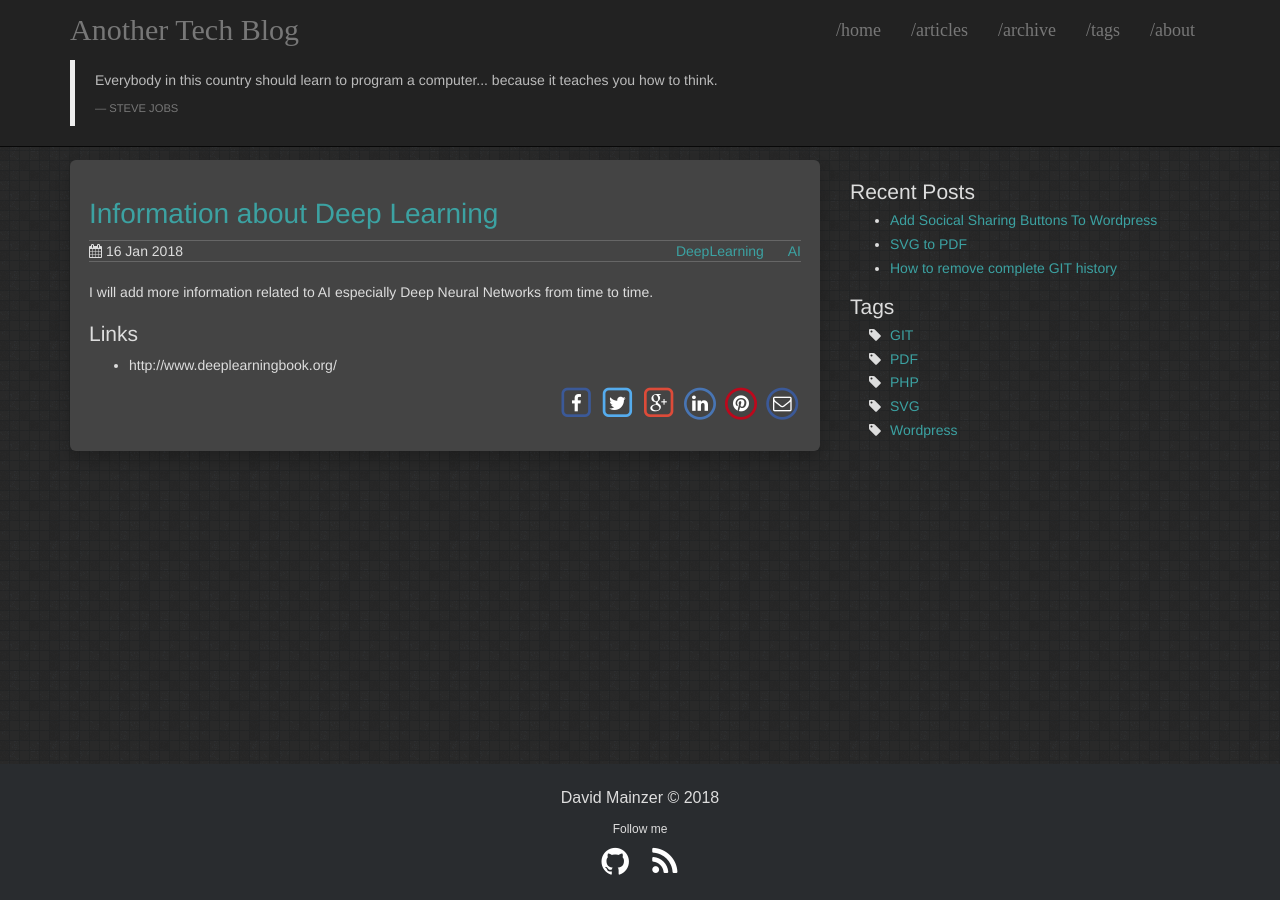
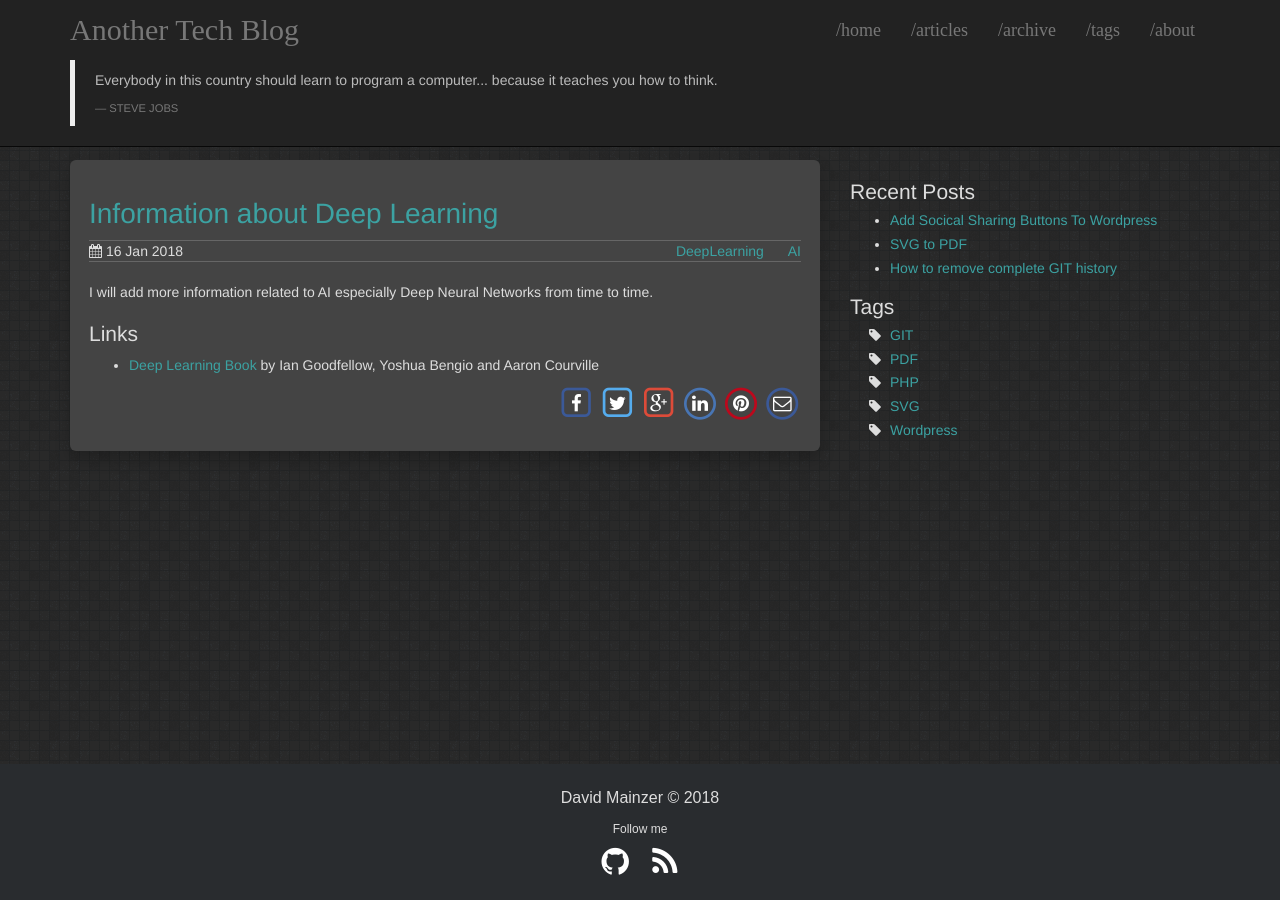
Before and after one commit to davidmainzer/davidmainzer.github.io, a Jekyll site: the page built from _articles/Deep_Learning.md, in a window 1280 px wide and 900 px high. Built offline with Jekyll 4.4.1, drawn with Linux system fonts in a browser that asks for light colours; nearby versions of some CDN libraries.

Commit message:
Update Deep_Learning.md

```diff
--- a/_articles/Deep_Learning.md
+++ b/_articles/Deep_Learning.md
@@ -13,4 +13,12 @@ I will add more information related to AI especially Deep Neural Networks from t
 
 ## Links
 
-* http://www.deeplearningbook.org/
+* [Deep Learning Book](http://www.deeplearningbook.org/ "Deep Learning Book") by Ian Goodfellow, Yoshua Bengio and Aaron Courville
+
+
+<textarea id="bibtex_input" style="display:none;">
+@book{book1,
+  author = "Donald Knuth",
+  title = "Concrete Mathematics"
+}
+</textarea>
```
